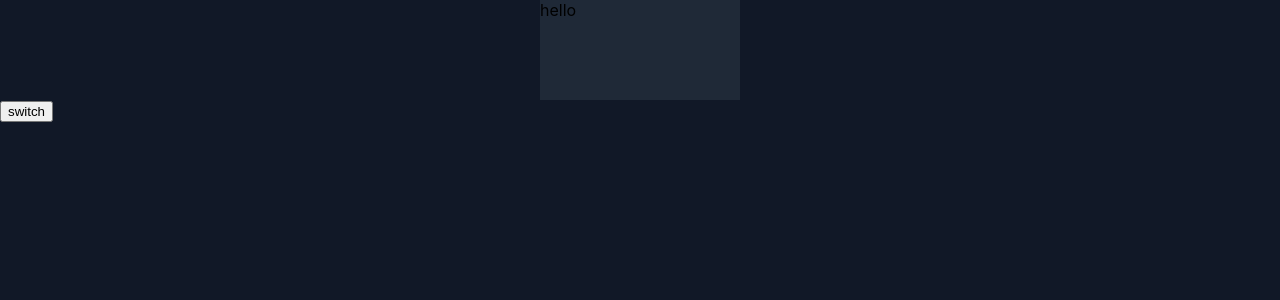
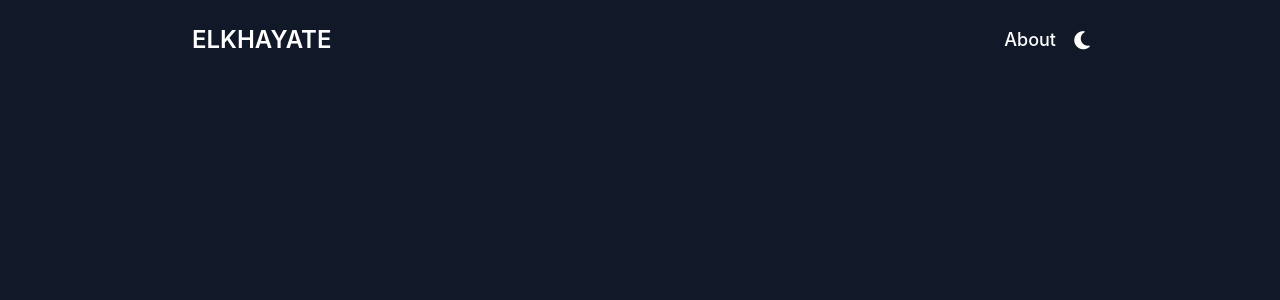
Before and after one commit to elkhayate/elkhayate-portfolio, a React (Create React App) app: page / in a window 1280 px wide. Shown: the top 300 px of the page. Built offline with nearby package versions, Linux system fonts and the light colour scheme.

Commit message:
navbar styling and toggling

```diff
--- a/public/index.html
+++ b/public/index.html
@@ -9,6 +9,7 @@
       name="description"
       content="elkhaye portfolio"
     />
+    <script src='https://kit.fontawesome.com/a076d05399.js' crossorigin='anonymous'></script>
     <title>ELKHAYATE</title>
   </head>
   <body>
--- a/src/App.js
+++ b/src/App.js
@@ -1,14 +1,14 @@
 import React, {useContext} from 'react';
 import styled from "styled-components";
+import Navbar from './components/Navbar';
 import { ThemeContext } from './contexts/themeContext';
 
 
 function App() {
-  const {isLight, switchTheme} = useContext(ThemeContext);
+  const {isLight} = useContext(ThemeContext);
   return (
     <Container bg = {isLight}>
-        <Test>hello</Test>
-        <button onClick={switchTheme}>switch</button>
+        <Navbar />
     </Container>
   );
 }
@@ -21,10 +21,5 @@ const Container = styled.div`
   background-color : ${props => props.bg ? "#ffffff" : "#111827"};
   width: 100vw;
   height: 100vh;
+  position : absolute;
 `;
-const Test = styled.div`
-  background-color: rgba(31, 41, 55, 1);
-  height: 100px;
-  width: 200px;
-  margin: 0 auto;
-`;
--- /dev/null
+++ b/src/components/Navbar.js
@@ -0,0 +1,65 @@
+import React, {useContext} from 'react';
+import styled from 'styled-components';
+import { ThemeContext } from '../contexts/themeContext';
+
+export default function Navbar(){
+    const { switchTheme, isLight } = useContext(ThemeContext);
+    return (
+        <Container light={isLight}>
+            <Anchor>
+                <Logo>elkhayate</Logo>
+            </Anchor>
+            <Nav>
+                <Item>About</Item>
+                <Frame light = {isLight} onClick={switchTheme}>
+                    <i class={`fas fa-${isLight ? 'sun' : 'moon'}`}/>
+                </Frame>
+            </Nav>
+        </Container>
+    )
+}
+
+const Frame = styled.div`
+    color : ${props => props.light ? "black" : "white"};
+    transform: scale(1.3);
+    margin-left: 20px;
+    cursor : pointer;
+`;
+
+const Container = styled.div`
+    color : ${props => props.light ? "black" : "#ffffff"};
+    width: 70%;
+    margin: auto;
+    position: relative;
+    top: 0;
+    display: flex;
+    align-items: center;
+    justify-content : space-between;
+    align-content: center;
+    height: 80px;
+`;
+
+const Anchor = styled.a`
+    text-decoration: none;
+`;
+
+const Logo = styled.h1`
+    font-weight : 600;
+    font-size: 1.5rem;
+    line-height: 2rem;
+    text-transform: uppercase;
+`;
+
+const Nav = styled.nav`
+    display: flex;
+    justify-content: space-around;
+    align-items: center;
+    align-content: center;
+`;
+
+const Item = styled.h2`
+    text-align: center;
+    font-size: 1.125rem;
+    line-height: 1.75rem;
+    font-weight: 500;
+`;
```
Also changed, not shown: src/components/Footer.js (added).
